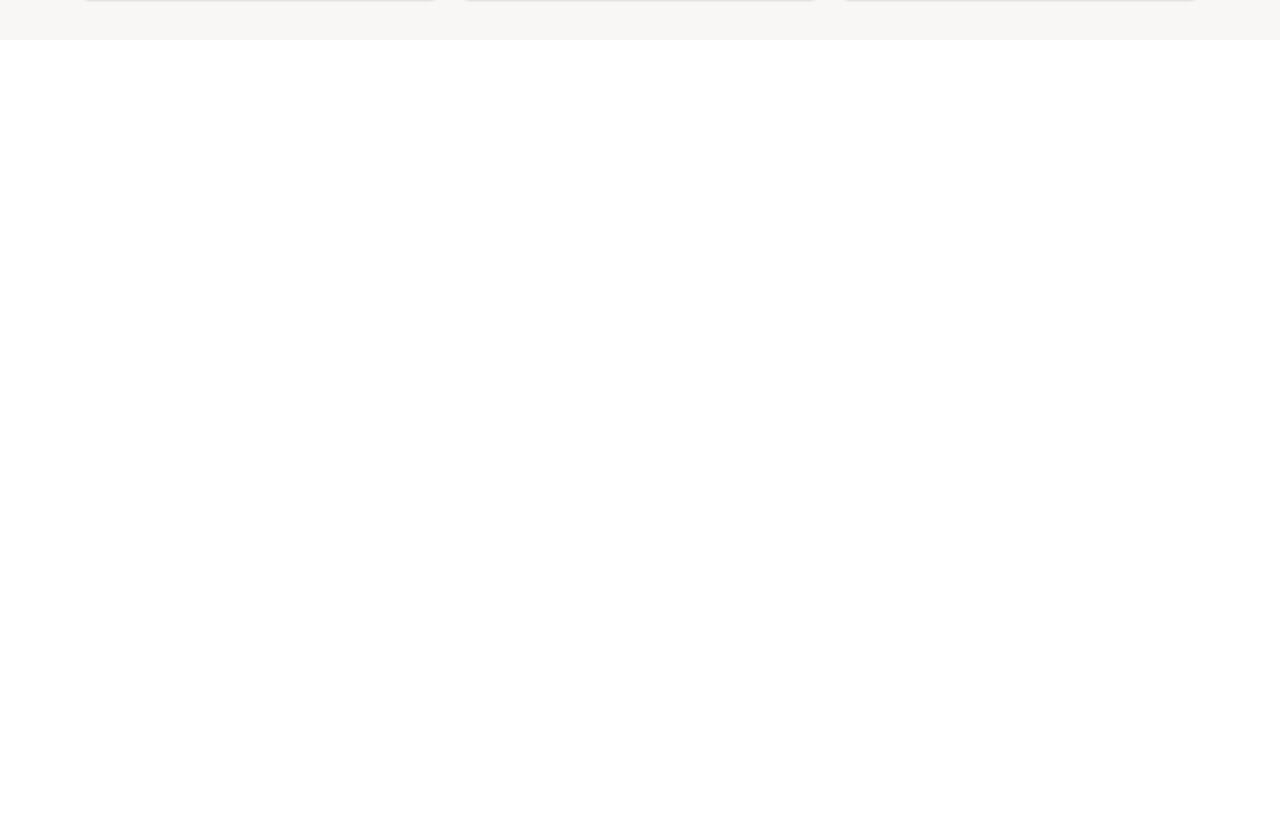
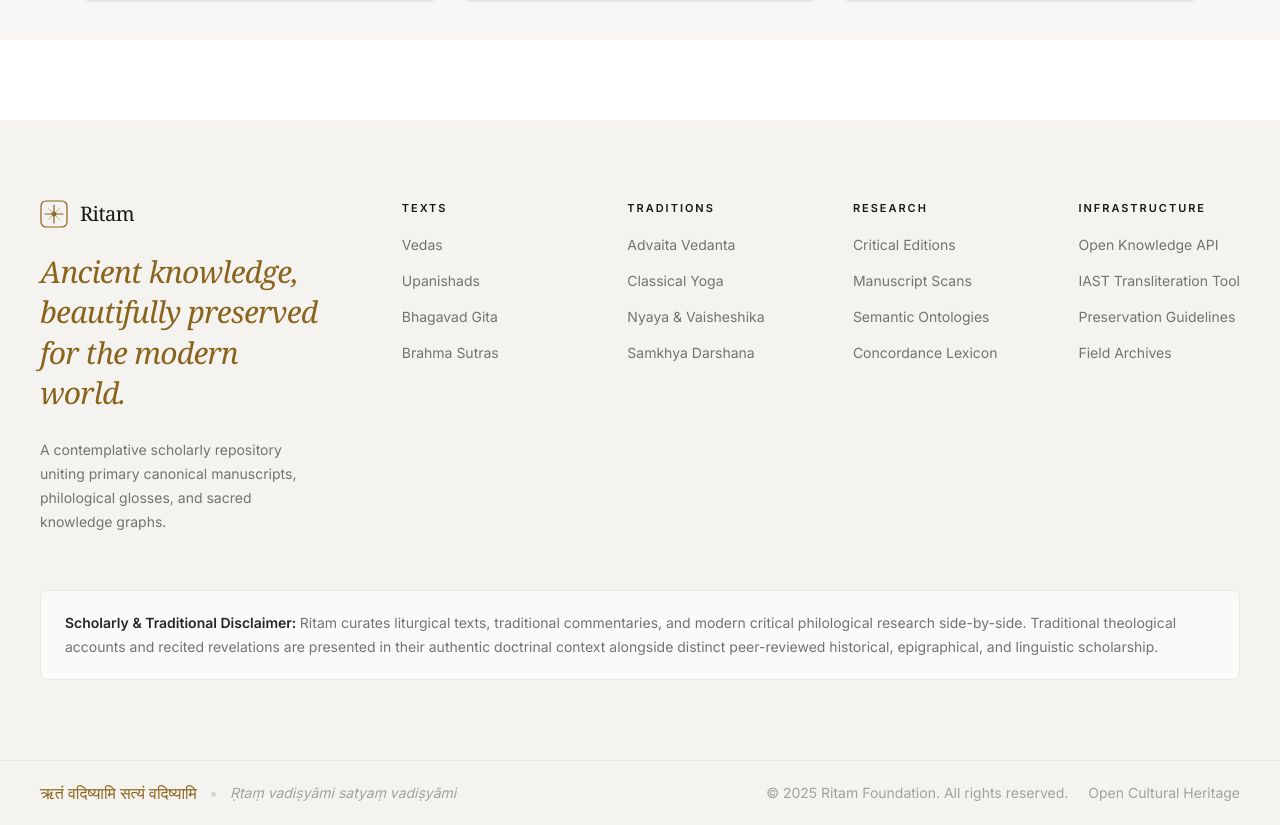
Before and after one commit to harikeshranjan/Ritam, a Next.js app: page / in a window 1280 px wide. Shown: the part 3641-4466 px from the top of the page. Before the commit the page ends 3761 px from the top, so only its background shows below. Built offline with nearby package versions, Linux system fonts and the light colour scheme.

Commit message:
Created the footer

```diff
--- a/app/layout.tsx
+++ b/app/layout.tsx
@@ -4,8 +4,9 @@ import "./globals.css";
 import { cn } from "@/lib/utils";
 import { ThemeProvider } from "@/components/theme-provider";
 import Header from "@/components/header";
+import Footer from "@/components/footer";
 
-const inter = Inter({subsets:['latin'],variable:'--font-sans'});
+const inter = Inter({ subsets: ["latin"], variable: "--font-sans" });
 
 const geistSans = Geist({
     variable: "--font-geist-sans",
@@ -46,6 +47,7 @@ export default function RootLayout({ children }: LayoutProps<"/">) {
                 >
                     <Header />
                     {children}
+                    <Footer />
                 </ThemeProvider>
             </body>
         </html>
--- /dev/null
+++ b/components/footer.tsx
@@ -0,0 +1,167 @@
+const footerLinks = {
+    Texts: ["Vedas", "Upanishads", "Bhagavad Gita", "Brahma Sutras"],
+    Traditions: [
+        "Advaita Vedanta",
+        "Classical Yoga",
+        "Nyaya & Vaisheshika",
+        "Samkhya Darshana",
+    ],
+    Research: [
+        "Critical Editions",
+        "Manuscript Scans",
+        "Semantic Ontologies",
+        "Concordance Lexicon",
+    ],
+    Infrastructure: [
+        "Open Knowledge API",
+        "IAST Transliteration Tool",
+        "Preservation Guidelines",
+        "Field Archives",
+    ],
+} as const;
+
+export default function Footer() {
+    return (
+        <footer className="w-full bg-[#f5f3ef] dark:bg-[#111]">
+            {/* Main footer body */}
+            <div className="mx-auto max-w-7xl px-6 py-16 lg:px-10 lg:py-20">
+                <div className="grid grid-cols-1 gap-12 sm:grid-cols-2 lg:grid-cols-[1fr_auto] lg:gap-20">
+                    {/* Brand column */}
+                    <div className="flex flex-col gap-6 lg:max-w-xs">
+                        {/* Logo */}
+                        <div className="flex items-center gap-3">
+                            <RitamMark />
+                            <span className="font-serif text-xl tracking-tight text-neutral-900 dark:text-neutral-100">
+                                Ritam
+                            </span>
+                        </div>
+
+                        {/* Tagline */}
+                        <p className="font-serif text-2xl italic leading-[1.35] tracking-tight text-[#8a641c] sm:text-3xl dark:text-[#c8a24a]">
+                            Ancient knowledge, beautifully preserved for the
+                            modern world.
+                        </p>
+
+                        {/* Description */}
+                        <p className="text-sm leading-6 text-neutral-500 dark:text-neutral-400">
+                            A contemplative scholarly repository uniting primary
+                            canonical manuscripts, philological glosses, and
+                            sacred knowledge graphs.
+                        </p>
+                    </div>
+
+                    {/* Nav columns */}
+                    <div className="grid grid-cols-2 gap-x-10 gap-y-10 sm:grid-cols-4 sm:gap-x-12 lg:gap-x-16">
+                        {(
+                            Object.entries(footerLinks) as [
+                                string,
+                                readonly string[],
+                            ][]
+                        ).map(([category, links]) => (
+                            <div key={category} className="flex flex-col gap-4">
+                                <p className="text-[11px] font-semibold tracking-[0.18em] text-neutral-900 dark:text-neutral-100">
+                                    {category.toUpperCase()}
+                                </p>
+                                <ul className="flex flex-col gap-3">
+                                    {links.map((link) => (
+                                        <li key={link}>
+                                            <a
+                                                href="#"
+                                                className="text-sm text-neutral-500 transition-colors hover:text-[#8a641c] dark:text-neutral-400 dark:hover:text-[#c8a24a]"
+                                            >
+                                                {link}
+                                            </a>
+                                        </li>
+                                    ))}
+                                </ul>
+                            </div>
+                        ))}
+                    </div>
+                </div>
+
+                {/* Disclaimer */}
+                <div className="mt-14 rounded-lg border border-neutral-200/80 bg-white/60 px-6 py-5 dark:border-neutral-800 dark:bg-neutral-900/50">
+                    <p className="text-sm leading-6 text-neutral-500 dark:text-neutral-400">
+                        <span className="font-semibold text-neutral-800 dark:text-neutral-200">
+                            Scholarly &amp; Traditional Disclaimer:{" "}
+                        </span>
+                        Ritam curates liturgical texts, traditional
+                        commentaries, and modern critical philological research
+                        side-by-side. Traditional theological accounts and
+                        recited revelations are presented in their authentic
+                        doctrinal context alongside distinct peer-reviewed
+                        historical, epigraphical, and linguistic scholarship.
+                    </p>
+                </div>
+            </div>
+
+            {/* Bottom bar */}
+            <div className="border-t border-neutral-200/80 dark:border-neutral-800">
+                <div className="mx-auto flex max-w-7xl flex-col gap-4 px-6 py-5 sm:flex-row sm:items-center sm:justify-between lg:px-10">
+                    {/* Sanskrit mantra */}
+                    <div className="flex flex-wrap items-center gap-3">
+                        <span className="font-serif text-base text-[#8a641c] dark:text-[#c8a24a]">
+                            ऋतं वदिष्यामि सत्यं वदिष्यामि
+                        </span>
+                        <span className="text-neutral-300 dark:text-neutral-700">
+                            •
+                        </span>
+                        <span className="text-sm italic text-neutral-400 dark:text-neutral-500">
+                            Ṛtaṃ vadiṣyāmi satyaṃ vadiṣyāmi
+                        </span>
+                    </div>
+
+                    {/* Legal */}
+                    <div className="flex flex-wrap items-center gap-5 text-sm text-neutral-400 dark:text-neutral-500">
+                        <span>
+                            © 2025 Ritam Foundation. All rights reserved.
+                        </span>
+                        <a
+                            href="#"
+                            className="transition-colors hover:text-[#8a641c] dark:hover:text-[#c8a24a]"
+                        >
+                            Open Cultural Heritage
+                        </a>
+                    </div>
+                </div>
+            </div>
+        </footer>
+    );
+}
+
+function RitamMark() {
+    return (
+        <svg
+            width="28"
+            height="28"
+            viewBox="0 0 28 28"
+            fill="none"
+            xmlns="http://www.w3.org/2000/svg"
+            aria-hidden="true"
+        >
+            <rect
+                x="1"
+                y="1"
+                width="26"
+                height="26"
+                rx="5"
+                stroke="#8a641c"
+                strokeWidth="1.2"
+            />
+            <path
+                d="M14 5 L14 23 M5 14 L23 14"
+                stroke="#8a641c"
+                strokeWidth="1.2"
+                strokeLinecap="round"
+            />
+            <path
+                d="M8.5 8.5 L19.5 19.5 M19.5 8.5 L8.5 19.5"
+                stroke="#8a641c"
+                strokeWidth="0.9"
+                strokeLinecap="round"
+                opacity="0.5"
+            />
+            <circle cx="14" cy="14" r="2.5" fill="#8a641c" opacity="0.8" />
+        </svg>
+    );
+}
```
